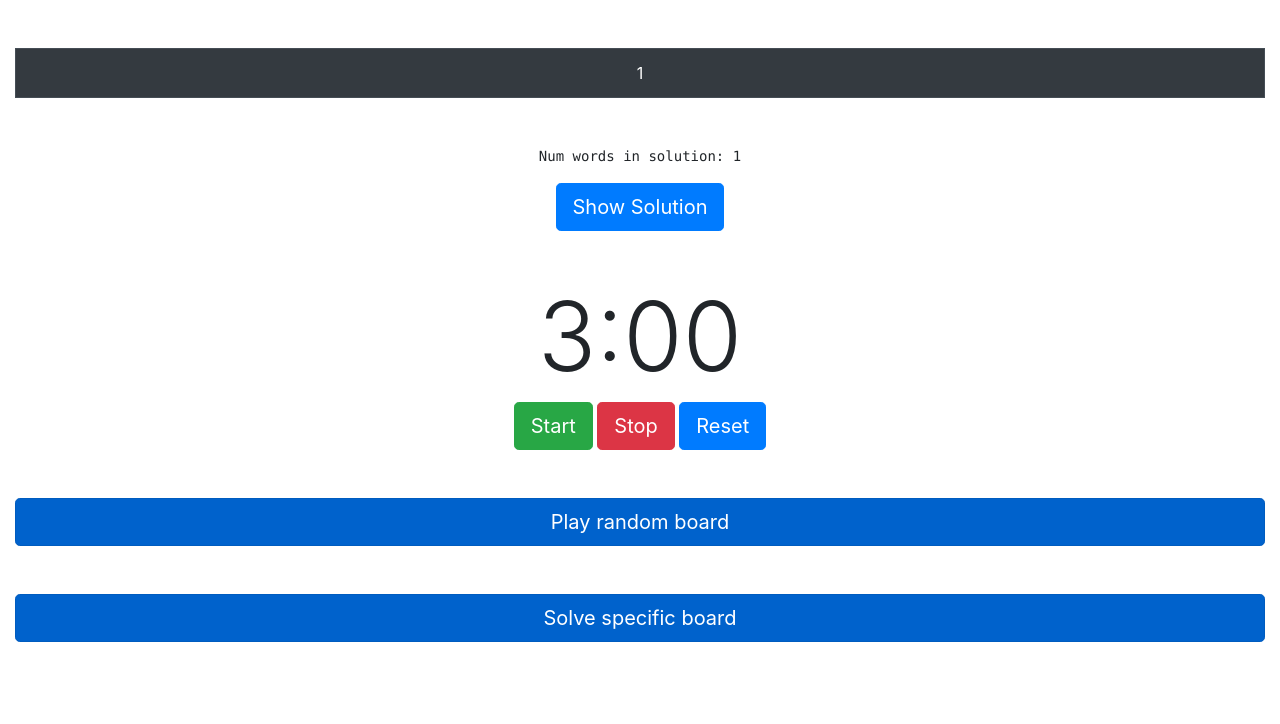
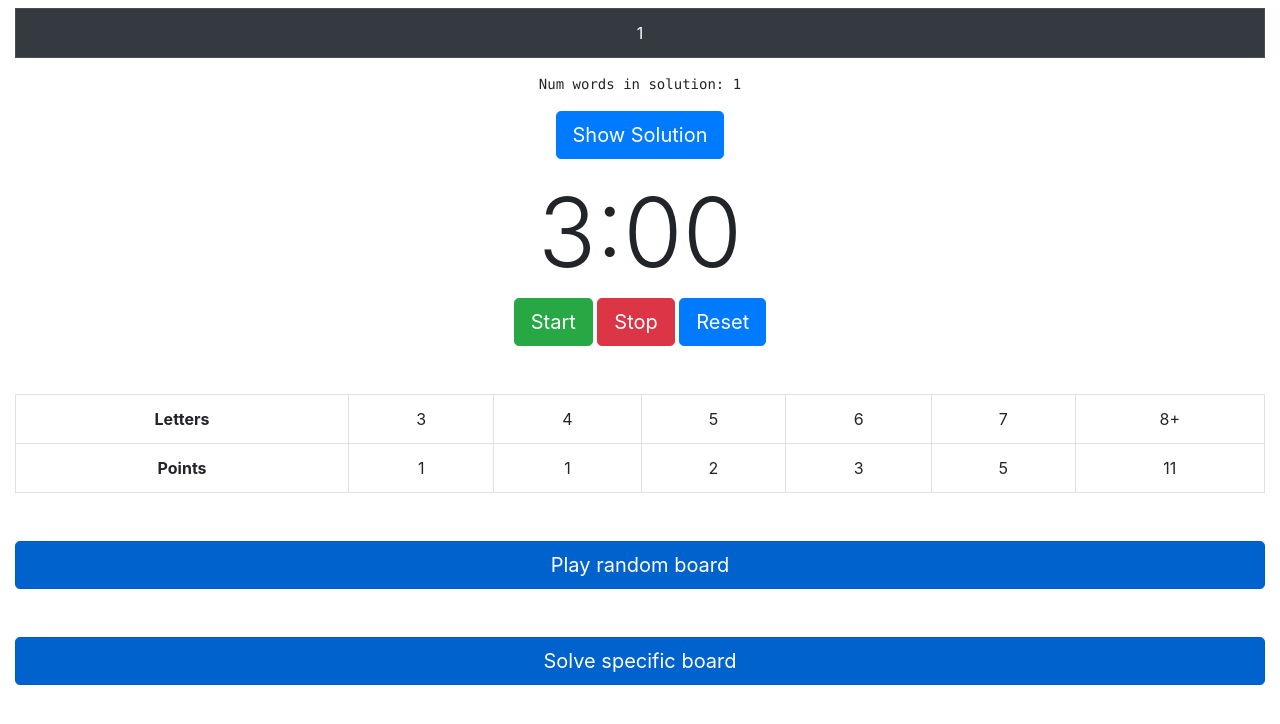
Before and after one commit to nkini/boggle-goggle, a Flask app: template templates/board.html in a window 1280 px wide. Shown: the top 724 px of the page. Run offline with Flask 2, Linux system fonts and the light colour scheme; the template is opened without the code that fills it: most values are stand-ins (such as "Sample title", 1, 10 or a date in 2020); some libraries are stand-ins or nearby versions.

Commit message:
Add scoring table for reference

```diff
--- a/templates/board.html
+++ b/templates/board.html
@@ -4,7 +4,7 @@
 
 <div class="container-fluid">
 
-    <div class="mt-5">
+    <div class="mt-2">
         <table class="table table-dark table-bordered text-center">
         {% for i in range(board.board_size) %}
             <tr>
@@ -16,7 +16,7 @@
         </table>
     </div>
 
-    <div class="mt-5 text-center">
+    <div class="mt-2 text-center">
         <pre>Num words in solution: {{ board.solver_stats["total_words_found"] }}</pre>
         <p>
           <button class="btn btn-primary btn-lg" type="button" data-toggle="collapse" data-target="#solution" aria-expanded="false" aria-controls="solution">
@@ -32,11 +32,34 @@
         </div>
     </div>
 
-    <div id="timer-div" class="text-center mt-5 mb-5">
+    <div id="timer-div" class="text-center mt-2">
         <h1 id="timer-display" class="display-1"></h1>
         <button class="btn btn-success btn-lg" id='timer-starter'>Start</button>
         <button class="btn btn-danger btn-lg" id='timer-stopper'>Stop</button>
         <button class="btn btn-primary btn-lg" id='timer-resetter'>Reset</button>
+    </div>
+
+    <div class="scoring-table mt-5">
+        <table class="table table-bordered text-center">
+            <tr>
+                <th>Letters</th>
+                <td>3</td>
+                <td>4</td>
+                <td>5</td>
+                <td>6</td>
+                <td>7</td>
+                <td>8+</td>
+            </tr>
+            <tr>
+                <th>Points</th>
+                <td>1</td>
+                <td>1</td>
+                <td>2</td>
+                <td>3</td>
+                <td>5</td>
+                <td>11</td>
+            </tr>
+        </table>
     </div>
 
 </div>
```
